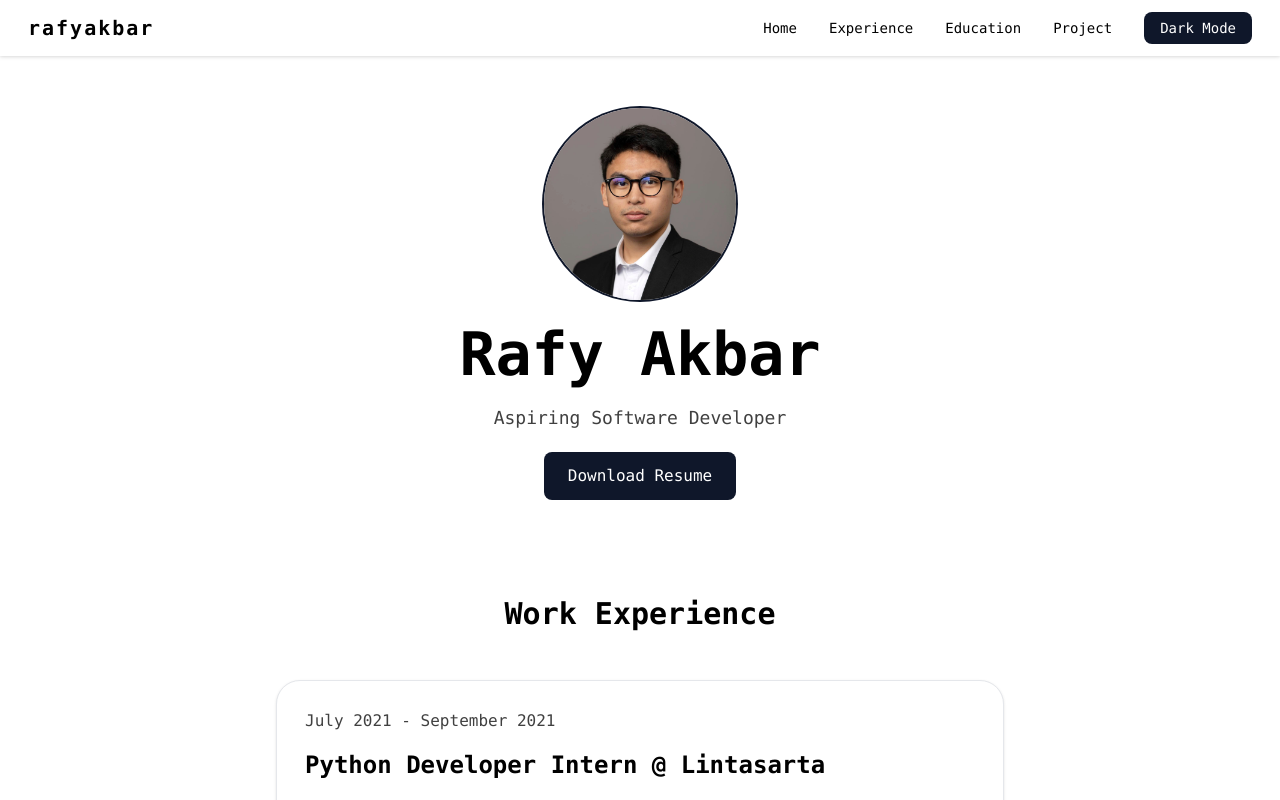
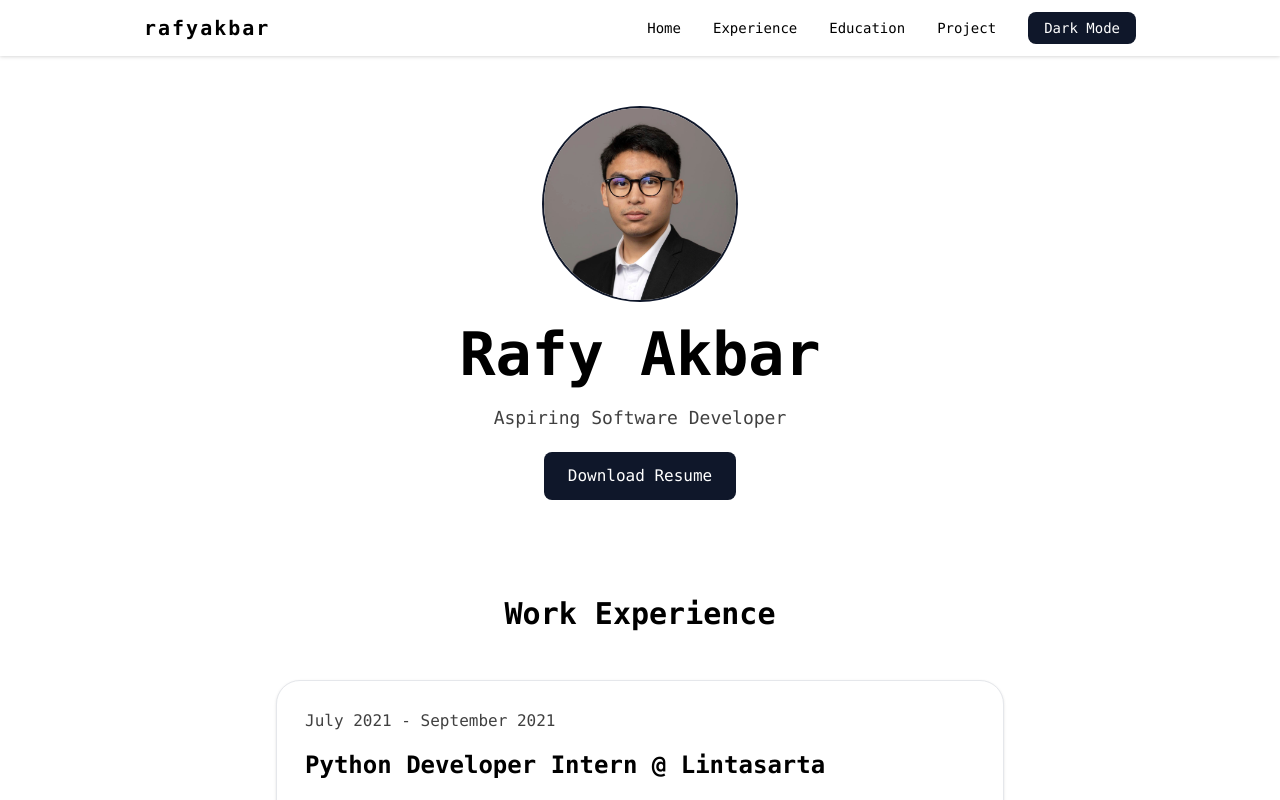
Before and after one commit to Rafyakbar02/portfolio-web, a React (Vite) app: page / in a window 1280 px wide. Shown: the top 800 px of the page. Built offline with nearby package versions, Linux system fonts and the light colour scheme.

Commit message:
minor edit on navbar

```diff
--- a/src/components/Navbar.jsx
+++ b/src/components/Navbar.jsx
@@ -7,7 +7,7 @@ const Dropdown = ({ toggle, setToggle, darkMode, setDarkMode }) => {
     <ul
       className={`${
         toggle ? "block" : "hidden"
-      } sm:flex sm:items-center justify-end mt-2 sm:mt-0`}
+      } sm:flex sm:items-center justify-end my-4 sm:my-0`}
     >
       {navLinks.map((nav, index) => (
         <li
@@ -36,7 +36,8 @@ const Dropdown = ({ toggle, setToggle, darkMode, setDarkMode }) => {
 
 const Navbar = ({ toggle, setToggle, darkMode, setDarkMode }) => {
   return (
-    <nav className="bg-white dark:bg-slate-900 dark:text-white sm:flex sm:justify-between sticky top-0 drop-shadow w-full p-3">
+    <nav className="bg-white dark:bg-slate-900 dark:text-white sticky top-0 drop-shadow w-full px-6 py-3">
+      <div className="lg:w-[1024px] sm:mx-auto sm:flex sm:justify-between">
         <div className="flex justify-between items-center">
           <a
             className="font-semibold text-xl tracking-widest  dark:hover:text-neutral-300 hover:text-neutral-700 mx-4"
@@ -59,6 +60,7 @@ const Navbar = ({ toggle, setToggle, darkMode, setDarkMode }) => {
           darkMode={darkMode}
           setDarkMode={setDarkMode}
         />
+      </div>
     </nav>
   );
 };
```
Lines whose indentation alone changed are shown as unchanged.
